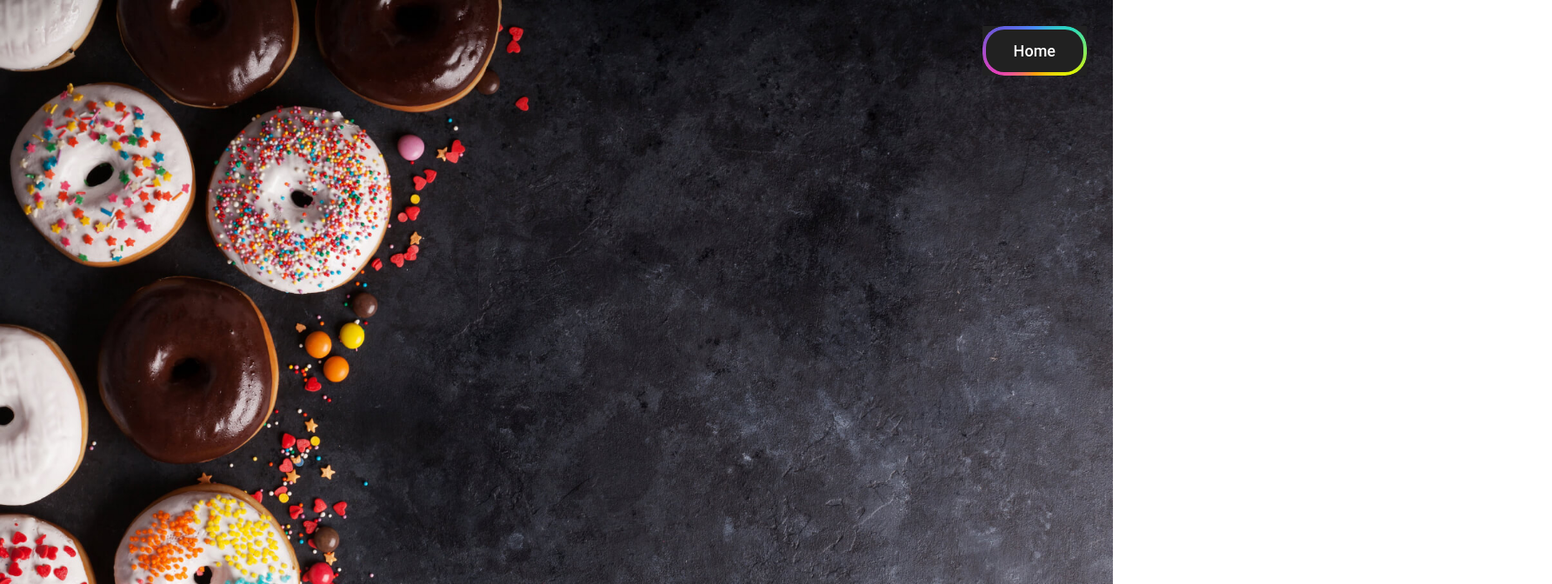
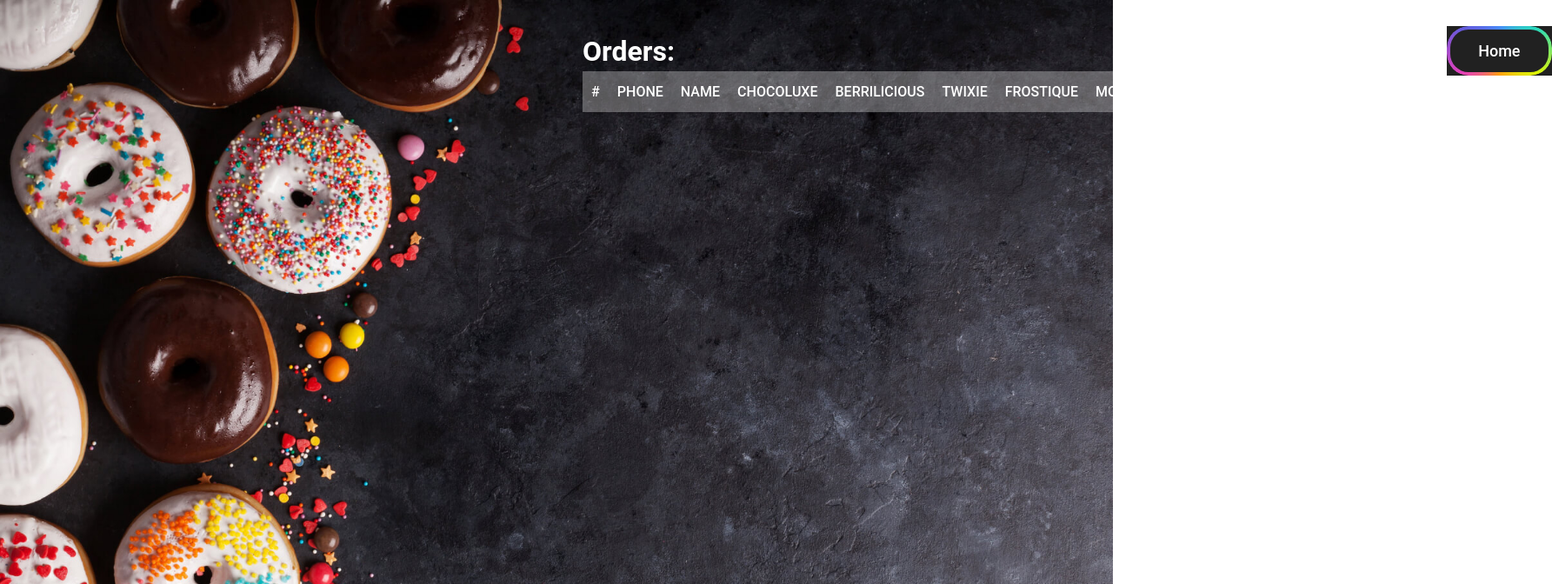
Before and after one commit to gabrielpenteado/oh-my-donuts, a Vue app: page /orders in a window 1280 px wide. Shown: the top 672 px of the page at 87% size, 1785 px wide, since content can reach past the window. Built offline with nearby package versions, Linux system fonts and the light colour scheme.

Commit message:
created orders table

```diff
--- a/package.json
+++ b/package.json
@@ -11,7 +11,8 @@
   "dependencies": {
     "vue": "^3.4.31",
     "vue-router": "^4.4.0",
-    "vuex": "^4.0.2"
+    "vuex": "^4.0.2",
+    "vuex-persistedstate": "^4.1.0"
   },
   "devDependencies": {
     "@vitejs/plugin-vue": "^5.0.5",
--- a/src/store/index.js
+++ b/src/store/index.js
@@ -1,4 +1,5 @@
 import { createStore } from 'vuex'
+import createPersistedState from "vuex-persistedstate";
 
 export default createStore({
     state: {   // define your state here (define the variables)
@@ -6,11 +7,17 @@ export default createStore({
 
     },
     getters: {  // to get the store variable or hit api also (get state variables)
-
+        orderList(state) {
+            return state.orderList
+        }
     },
     mutations: {  // changes will be done here in state variable (update state variables)
         addOrder(state, data) { // you can call data or payload
             state.orderList.push(data)
+        },
+
+        getOrders(state, data) {
+            state.orderList = data
         },
 
         removeOrder(state, id) {
@@ -25,6 +32,10 @@ export default createStore({
     actions: {  // will call mutation to update store variable
         createOrder({ commit }, data) {
             commit('addOrder', data);
+        },
+
+        getOrderList({ commit }) {
+            commit('getOrders')
         }
 
         //   createOrder({commit}, payload) {
@@ -47,5 +58,6 @@ export default createStore({
         //     console.log('error')
         // })
         //    }
-    }
+    },
+    plugins: [createPersistedState()],
 })
--- a/src/views/Orders.vue
+++ b/src/views/Orders.vue
@@ -1,30 +1,149 @@
 <template>
   <div class="orders-container">
-    <!-- <div v-for="(order, index) in orders" :key="index">
-      <p>{{ order.name }}</p>
-      <p>{{ order.phone }}</p>
-    </div> -->
+    <img class="logo" src="/images/logo.png" alt="logo" />
+    <div class="tbl-container">
+      <h1>Orders:</h1>
+      <div class="table">
+        <table cellpadding="0" cellspacing="0" border="0">
+          <thead>
+            <tr>
+              <th scope="col">#</th>
+              <th scope="col">Phone</th>
+              <th scope="col">Name</th>
+              <th scope="col">Chocoluxe</th>
+              <th scope="col">Berrilicious</th>
+              <th scope="col">Twixie</th>
+              <th scope="col">Frostique</th>
+              <th scope="col">Mochavibe</th>
+              <th scope="col">Cinnabreeze</th>
+              <th scope="col">$Total</th>
+              <th scope="col"></th>
+              <th scope="col">Cancel</th>
+            </tr>
+          </thead>
+
+          <tbody>
+            <tr v-for="(order, index) in orders" :key="index">
+              <!-- <th scope="row">1</th> -->
+              <td class="orderId">{{ index + 1 }}</td>
+              <td>{{ order.name }}</td>
+              <td>{{ order.phone }}</td>
+              <td>{{ order.chocoluxe }}</td>
+              <td>{{ order.berrilicious }}</td>
+              <td>{{ order.twixie }}</td>
+              <td>{{ order.frostique }}</td>
+              <td>{{ order.mochavibe }}</td>
+              <td>{{ order.cinnabreeze }}</td>
+              <td>${{ order.totalPrice }}</td>
+              <td></td>
+              <td>x</td>
+            </tr>
+          </tbody>
+        </table>
+      </div>
+    </div>
   </div>
 </template>
 
 <script>
 export default {
   name: "Orders",
-  created() {
-    console.log(this.$store.state);
 
-    // this.$store.dispatch("getOrderList");
+  computed: {
+    orders() {
+      return this.$store.state.orderList;
+    },
   },
-  //   computed: {
-  //     orders() {
-  //       return this.$store.state.orderList;
-  //     },
-  //   },
 };
 </script>
 
 <style scoped>
-p {
+.logo {
+  padding-left: 480px;
+  align-self: center;
+}
+
+.orders-container {
+  display: flex;
+  flex-direction: column;
+}
+
+.tbl-container {
+  padding-left: 640px;
+}
+
+h1 {
+  font-size: 2.5rem;
   color: white;
+  font-family: "Roboto", Arial, "Segoe UI", sans-serif;
+  padding-bottom: 4px;
+  padding-top: 10px;
+}
+
+table {
+  color: white;
+  /* width: 100%; */
+}
+
+.table {
+  width: 100%;
+}
+
+thead {
+  background-color: rgba(255, 255, 255, 0.3);
+  text-align: center;
+  position: sticky;
+  top: 0;
+}
+
+th {
+  padding: 14px 10px;
+  text-align: center;
+  font-weight: 500;
+  font-size: 16px;
+  color: #fff;
+  text-transform: uppercase;
+  font-family: "Roboto", Arial, "Segoe UI", sans-serif;
+  position: sticky;
+  top: 0;
+}
+
+.orderId {
+  color: rgb(245, 221, 8);
+  font-size: large;
+  font-weight: 800;
+}
+
+td {
+  padding: 14px;
+  text-align: center;
+  vertical-align: middle;
+  font-weight: 300;
+  font-size: 12px;
+  color: #fff;
+  border-bottom: solid 1px rgba(172, 172, 172, 0.808);
+  font-family: "Roboto", Arial, "Segoe UI", sans-serif;
+}
+
+/* for custom scrollbar for webkit browser*/
+
+::-webkit-scrollbar {
+  width: 6px;
+}
+::-webkit-scrollbar-track {
+  -webkit-box-shadow: inset 0 0 6px rgba(0, 0, 0, 0.3);
+}
+::-webkit-scrollbar-thumb {
+  -webkit-box-shadow: inset 0 0 6px rgba(0, 0, 0, 0.3);
+}
+
+@media (max-width: 1560px) {
+  .logo {
+    width: 400px;
+  }
+
+  h1 {
+    font-size: 2rem;
+  }
 }
 </style>
```
Also changed, not shown: src/components/Form.vue (+9 -0 lines), 1 other file (tests, documents, lock files or other folders).
